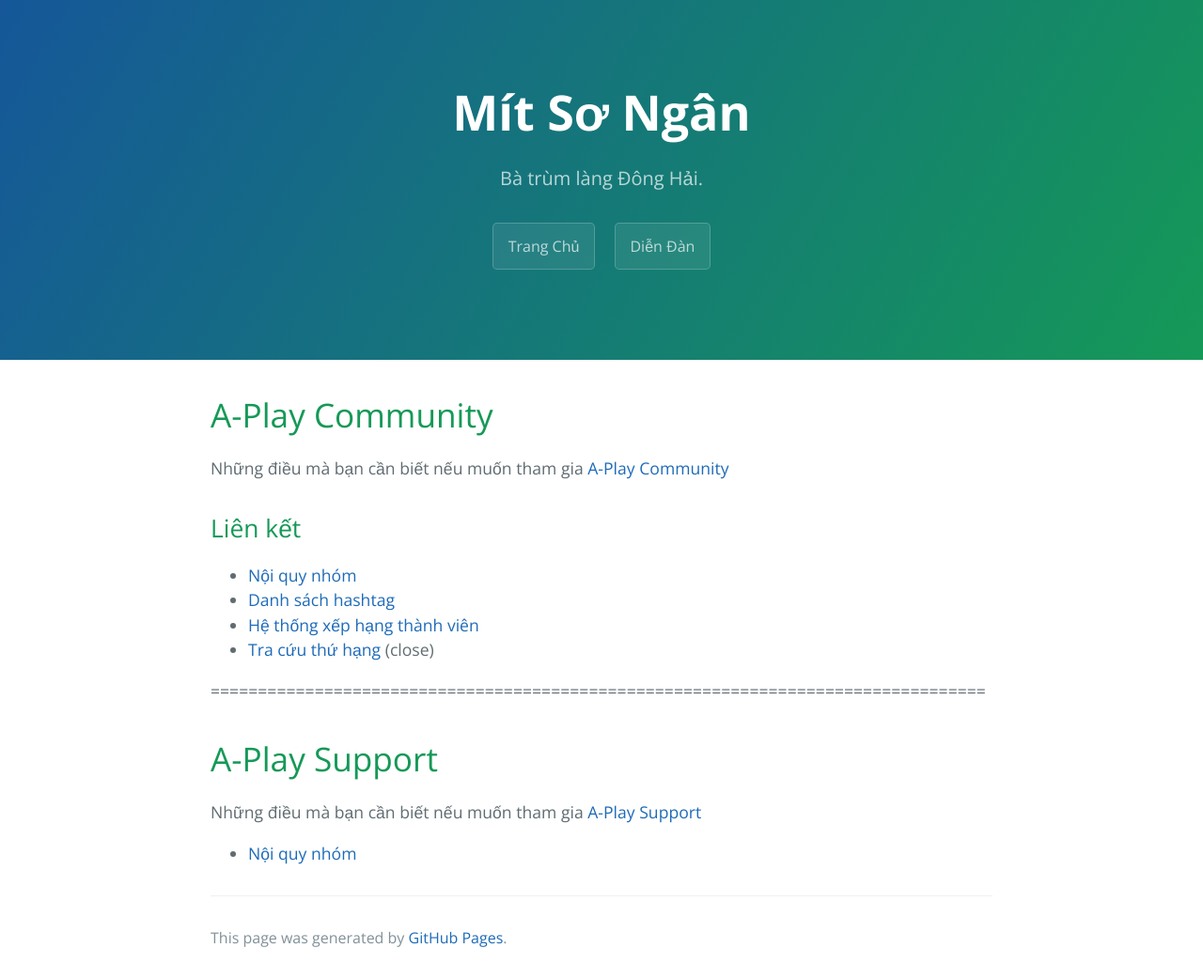
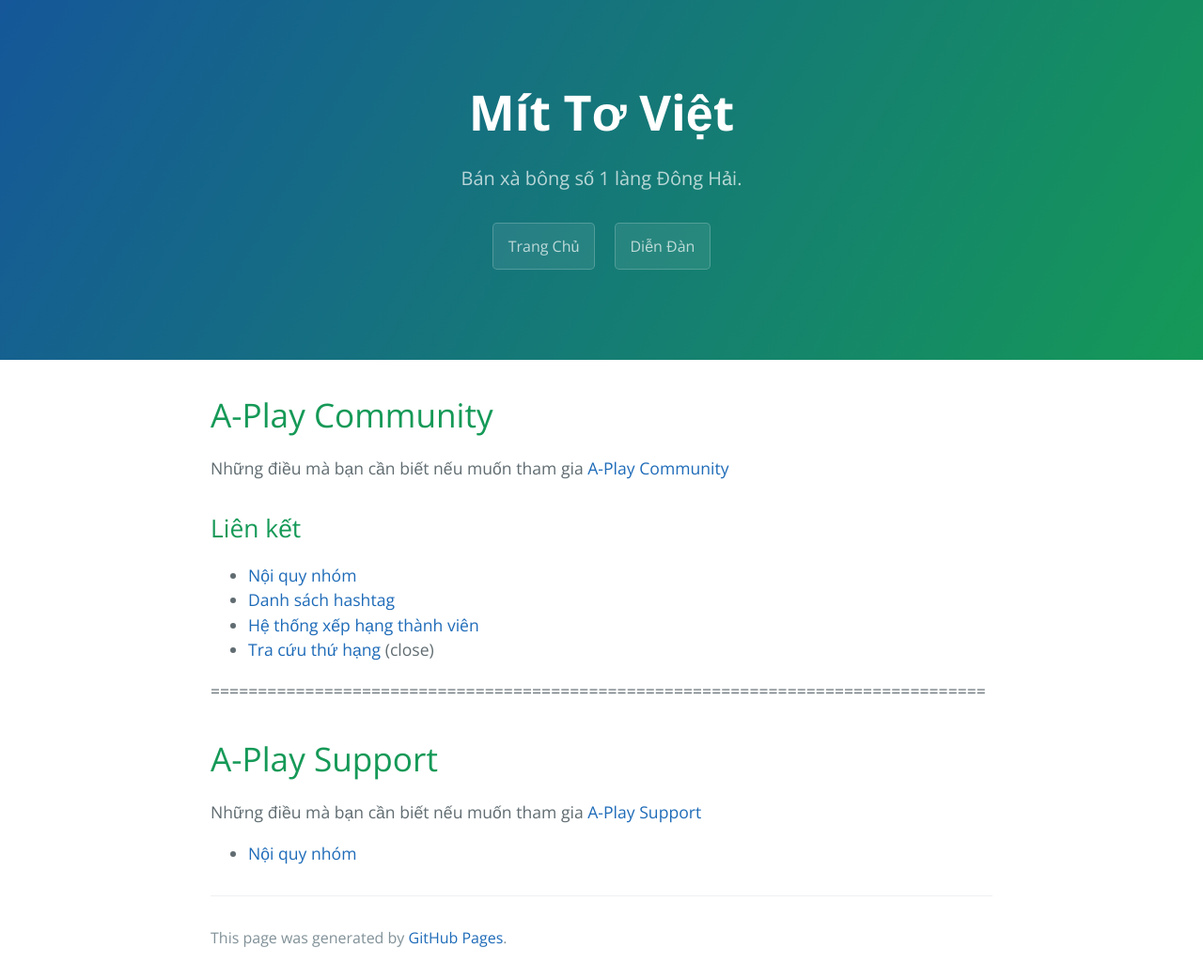
Before and after one commit to huuvinhvn/aplay, a Jekyll site: the page built from index.md, in a window 1280 px wide. Shown: the whole page at 94% size. Built offline with Jekyll 4.4.1, drawn with Linux system fonts in a browser that asks for light colours; our own code applies the rules of GitHub Pages for plain Markdown files.

Commit message:
Update _config.yml
Test

```diff
--- a/_config.yml
+++ b/_config.yml
@@ -1,5 +1,5 @@
-title: Mít Sơ Ngân
-description: Bà trùm làng Đông Hải.
+title: Mít Tơ Việt
+description: Bán xà bông số 1 làng Đông Hải.
 show_downloads: true
 is_project_page: true
 google_analytics:
```
